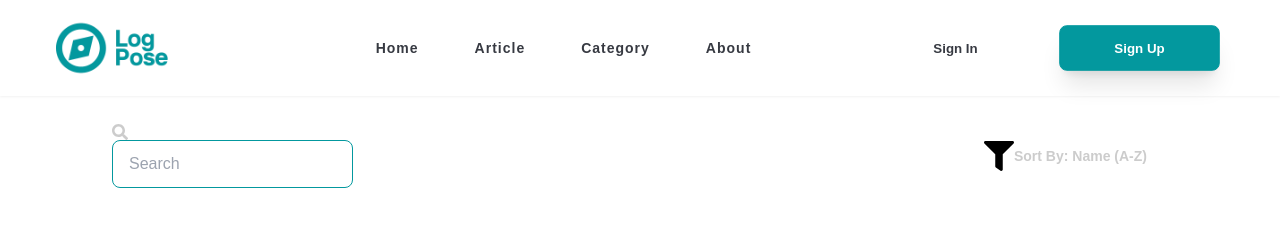
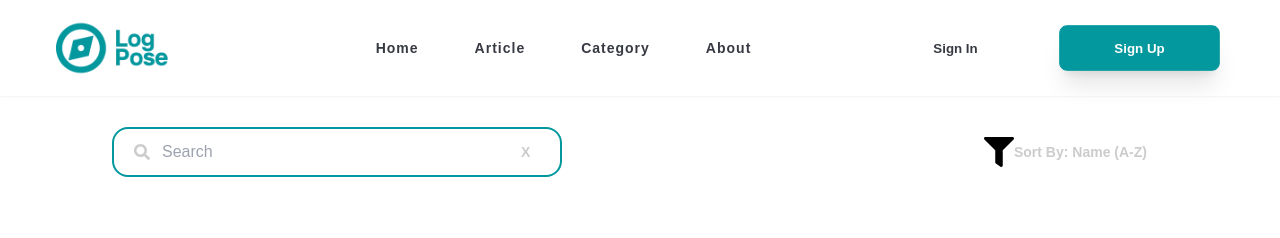
Before and after one commit to masgunady/fw15-frontend-colabs, a React (Vite) app: page /search-result in a window 1280 px wide. Shown: the top 238 px of the page. Built offline with nearby package versions, Linux system fonts and the light colour scheme; no server answers; a web font is replaced by a local one.

Commit message:
edit-input-search

```diff
--- a/src/pages/Home.jsx
+++ b/src/pages/Home.jsx
@@ -124,7 +124,7 @@ const Home = () => {
                     <section>
                         <div className="w-full pt-16  flex flex-col gap-5 bg-white">
                             <div className="text-2xl px-7 md:px-16 lg:px-24 xl:px-28 2xl:px-40 text-black font-bold">Search Article</div>
-                            <div className="pl-7 md:pl-16 lg:pl-24 xl:pl-28 2xl:pl-40 w-full">
+                            <div className="pl-3 pr-3 md:pl-16 lg:pl-24 xl:pl-28 2xl:pl-40 w-full">
                                 <Formik
                                     initialValues={{
                                         searchName: '',
@@ -132,14 +132,25 @@ const Home = () => {
                                     onSubmit={onSearch}
                                 >
                                     {({ handleBlur, handleChange, handleSubmit }) => (
-                                        <form className='w-full flex items-center gap-[3px]' onSubmit={handleSubmit}>
-                                            <i className=''>
+                                        <>
+                                            <div className='bg-white md:w-[450px] h-full rounded-2xl border-2 border-primary flex items-center justify-start'>
+                                                <form className='flex gap-7' onSubmit={handleSubmit}>
+                                                    <div className='flex justify-between items-center gap-3'>
+                                                        <div className='flex gap-3 items-center'>
+                                                            <i className='ml-5'>
                                                                 <AiOutlineSearch size={20} />
                                                             </i>
-                                            <div className="form-control w-full max-w-[500px]">
-                                                <input type='text' name='searchName' onBlur={handleBlur} onChange={handleChange} className="input input-bordered input-primary" placeholder="Search" />
+                                                            <div className='form-control'>
+                                                                <input type='text' name='searchName' onBlur={handleBlur} onChange={handleChange} className="outline-none md:w-[330px] max-w-[500px] " placeholder="Search" />
+                                                            </div>
+                                                        </div>
+                                                        <div>
+                                                            <button type='reset' className='btn btn-ghost rounded-full'>x</button>
+                                                        </div>
                                                     </div>
                                                 </form>
+                                            </div>
+                                        </>
                                     )}
                                 </Formik>
                             </div>
--- a/src/pages/SearchResult.jsx
+++ b/src/pages/SearchResult.jsx
@@ -23,13 +23,13 @@ const SearchResult = () => {
 
 
     React.useEffect(() => {
-        const getDataArticle = async() => {
-            const {data} = await http().get(`/article?sortBy=${sortBy}&sort=${sort}&page=1&limit=100`)
+        const getDataArticle = async () => {
+            const { data } = await http().get(`/article?sortBy=${sortBy}&sort=${sort}&page=1&limit=100`)
             console.log(data.results)
             setSearchResults(data.results)
         }
         getDataArticle()
-    },[searchParams ,sortBy, sort])
+    }, [searchParams, sortBy, sort])
 
     const handleSort = (sortBy, sort, message) => {
         setSortBy(sortBy)
@@ -72,20 +72,30 @@ const SearchResult = () => {
                     <section>
                         <div className="w-full pt-7  flex flex-col gap-5 bg-white">
                             <div className=" px-7 md:px-16 lg:px-24 xl:px-28 w-full">
-                            <div className="flex items-center justify-between gap-5">
+                                <div className="md:flex md:items-center justify-between gap-4 ">
                                     <Formik
                                         initialValues={{
                                             searchName: '',
                                         }}
                                         onSubmit={onSearch}
                                     >
-                                    {({  handleBlur, handleChange, handleSubmit }) => (
-                                        <form onSubmit={handleSubmit}>
-                                            <div className="form-control w-full max-w-[500px]">
-                                                <i> <FaSearch /> </i>
-                                                <input className="input input-bordered input-primary" type='text' name='searchName' onBlur={handleBlur} onChange={handleChange} placeholder='Search'/>
+                                        {({ handleBlur, handleChange, handleSubmit }) => (
+                                            <div className='bg-white md:w-[450px] h-[50px] rounded-2xl border-2 border-primary flex items-center justify-start'>
+                                                <form onSubmit={handleSubmit} className='flex'>
+                                                    <div className='flex justify-center items-center gap-3 px-5'>
+                                                        <i className=''>
+                                                            <FaSearch />
+                                                        </i>
+                                                        <div className='form-control'>
+                                                            <input type='text' name='searchName' onBlur={handleBlur} onChange={handleChange} placeholder='Search' className="outline-none md:w-[330px] w-[160px] max-w-[500px]" />
+                                                        </div>
+                                                        <div>
+                                                            <button type='reset' className='btn btn-ghost rounded-full'>x</button>
+                                                            <button type='submit' className='hidden'></button>
+                                                        </div>
                                                     </div>
                                                 </form>
+                                            </div>
                                         )}
                                     </Formik>
                                     <div className='flex items-center gap-2'>
@@ -95,11 +105,11 @@ const SearchResult = () => {
                                                 <div className='capitalize'>Sort By: {message}</div>
                                             </label>
                                             <ul tabIndex={0} className="dropdown-content menu p-2 shadow bg-base-100 rounded-box w-52">
-                                            <li onClick={()=>{handleSort('title', 'ASC', 'Name (A-Z)')}}><p>Name (A-Z)</p></li>
-                                            <li onClick={()=>{handleSort('title', 'DESC', 'Name (Z-A)')}}><p>Name (Z-A)</p></li>
-                                            <li onClick={()=>{handleSort('category', 'ASC', 'Category')}}><p>Category</p></li>
-                                            <li onClick={()=>{handleSort('createdAt', 'ASC', 'First Added')}}><p>First Added</p></li>
-                                            <li onClick={()=>{handleSort('createdAt', 'DESC', 'First Added')}}><p>Last Added</p></li>
+                                                <li onClick={() => { handleSort('title', 'ASC', 'Name (A-Z)') }}><p>Name (A-Z)</p></li>
+                                                <li onClick={() => { handleSort('title', 'DESC', 'Name (Z-A)') }}><p>Name (Z-A)</p></li>
+                                                <li onClick={() => { handleSort('category', 'ASC', 'Category') }}><p>Category</p></li>
+                                                <li onClick={() => { handleSort('createdAt', 'ASC', 'First Added') }}><p>First Added</p></li>
+                                                <li onClick={() => { handleSort('createdAt', 'DESC', 'First Added') }}><p>Last Added</p></li>
                                             </ul>
                                         </div>
                                     </div>
```
Lines whose indentation alone changed are shown as unchanged.
